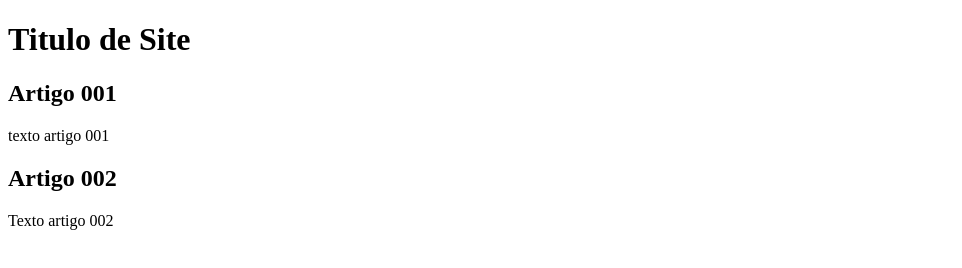
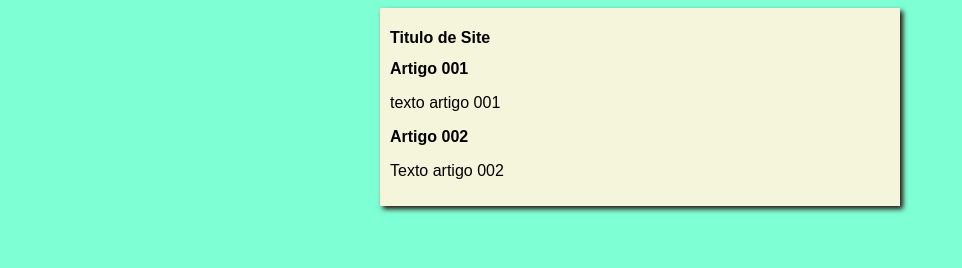
Before and after one commit to vitorxavi3r/projeto-site, a plain HTML site: page index.html in a window 1280 px wide. Shown: the whole page, without its empty margins (0-962 px from the left). Drawn offline with Linux system fonts and the light colour scheme.

Commit message:
iniciei o design

```diff
--- /dev/null
+++ b/estilos/style.css
@@ -0,0 +1,16 @@
+* {
+    font-family: arial;
+    font-size: 16px;
+}
+
+body {
+    background-color: aquamarine;
+}
+
+main {
+    background-color: beige;
+    width: 500px;
+    margin: auto;
+    padding: 10px;
+    box-shadow: 3px 3px 5px rgb(37, 16, 16);
+}
--- a/index.html
+++ b/index.html
@@ -3,7 +3,9 @@
 <head>
     <meta charset="UTF-8">
     <meta name="viewport" content="width=device-width, initial-scale=1.0">
-    <title>Document</title>
+    <title>Progem</title>
+    <link rel="stylesheet" href="estilos/style.css">
+
 </head>
 <body>
     <main>
```
